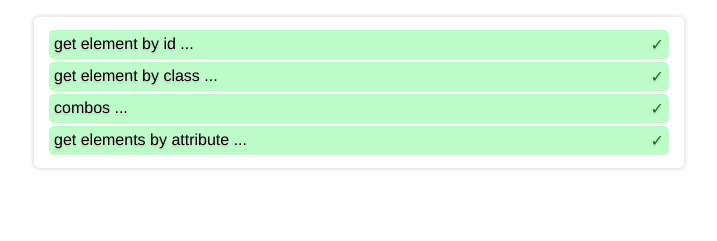
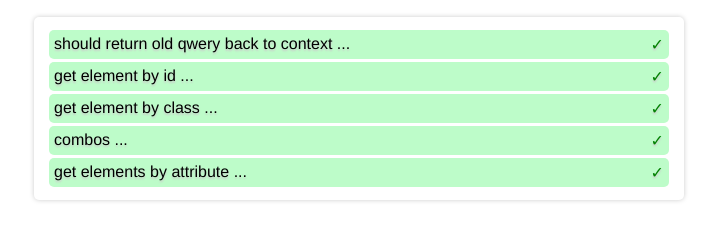
Before and after one commit to ded/qwery, a plain HTML site: page tests/index.html in a window 1280 px wide. Shown: the part 57-298 px from the top of the page, without its empty margins (281-998 px from the left). Drawn offline with Linux system fonts and the light colour scheme.

Commit message:
qwery supports noConflict(). new tests

```diff
--- a/src/qwery.js
+++ b/src/qwery.js
@@ -57,7 +57,7 @@
     }
   };
 
-  function qwery(selector) {
+  function _qwery(selector) {
     var tokens = selector.split(' '), bits, tagName, h, i, j, k, l, len,
       found, foundCount, elements, currentContextIndex, currentContext = [doc];
 
@@ -145,7 +145,7 @@
     return currentContext;
   }
 
-  context.getElementsBySelector = function (selector) {
+  function qwery(selector) {
 
     if (!doc.getElementsByTagName) {
       return [];
@@ -161,12 +161,20 @@
     var result = [];
     // here we allow combinator selectors: $('div,span');
     var collections = _(selector.split(',')).map(function (selector) {
-      return qwery(selector);
+      return _qwery(selector);
     });
     _(collections).each(function (collection) {
       result = result.concat(collection);
     });
     return result;
+  }
+
+  var oldQwery = context.qwery;
+
+  qwery.noConflict = function () {
+    context.qwery = oldQwery;
+    return this;
   };
+  context.qwery = qwery;
 
 }(this, document);
--- a/tests/index.html
+++ b/tests/index.html
@@ -5,7 +5,16 @@
     <title>qwery tests</title>
     <link rel="stylesheet" href="../vendor/sink.css" type="text/css">
     <script src="../vendor/sink.js"></script>
+    <script type="text/javascript">
+      // test for noConflict()
+      var qwery = function () {
+        return 'success';
+      };
+    </script>
     <script src="../src/qwery.js"></script>
+    <script type="text/javascript">
+      var $ = qwery.noConflict();
+    </script>
   </head>
   <body>
     <h1>Qwery Tests</h1>
--- a/tests/tests.js
+++ b/tests/tests.js
@@ -1,4 +1,9 @@
-var $ = getElementsBySelector;
+sink('no conflict', function (test, ok) {
+  test('should return old qwery back to context', 1, function () {
+    ok(qwery() == 'success', 'old qwery called');
+  });
+});
+
 sink('CSS 1', function (test, ok) {
   test('get element by id', 2, function () {
     var result = $('#boosh');
```
Also changed, not shown: qwery.js (+11 -3 lines), qwery.min.js.
